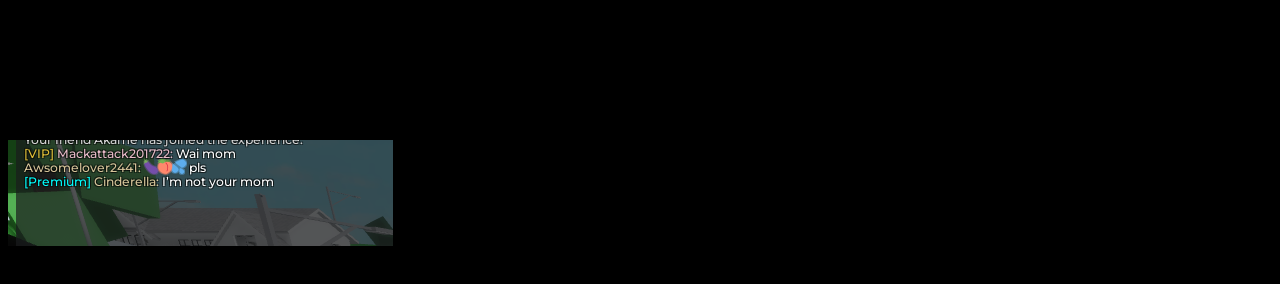
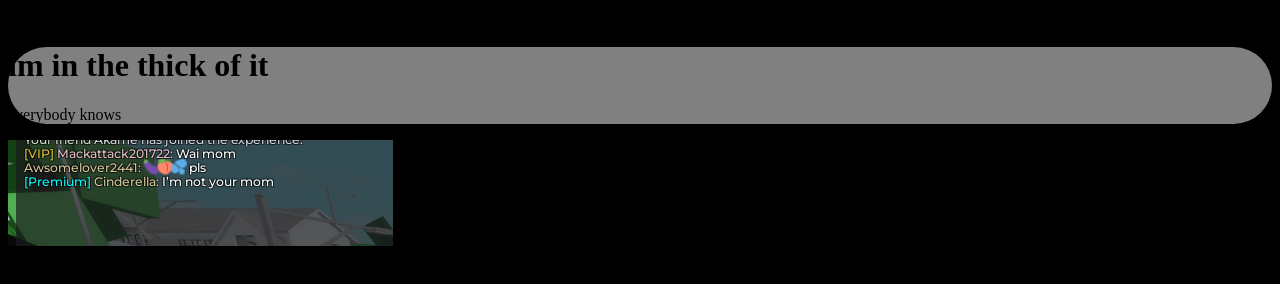
Before and after one commit to NickOBlocksYT/NickOBlocksYT.github.io, a plain HTML site: page index.html in a window 1280 px wide. Drawn offline with Linux system fonts and the light colour scheme.

Commit message:
Update index.html

```diff
--- a/index.html
+++ b/index.html
@@ -4,11 +4,16 @@
 	<title>hello</title>
 </head>
 <style type="text/css">
-
+	.block{
+		border-radius: 50px;
+		background-color: grey;
+	}
 </style>
 <body style="background-color: black;">
-	<h1>im in the thick of it</h1>
-	<p>everybody knows</p>
+	<div class="block">
+		<h1>im in the thick of it</h1>
+		<p>everybody knows</p>
+	</div>
 	<img src="images/wuh.png">
 </body>
 </html>
```
